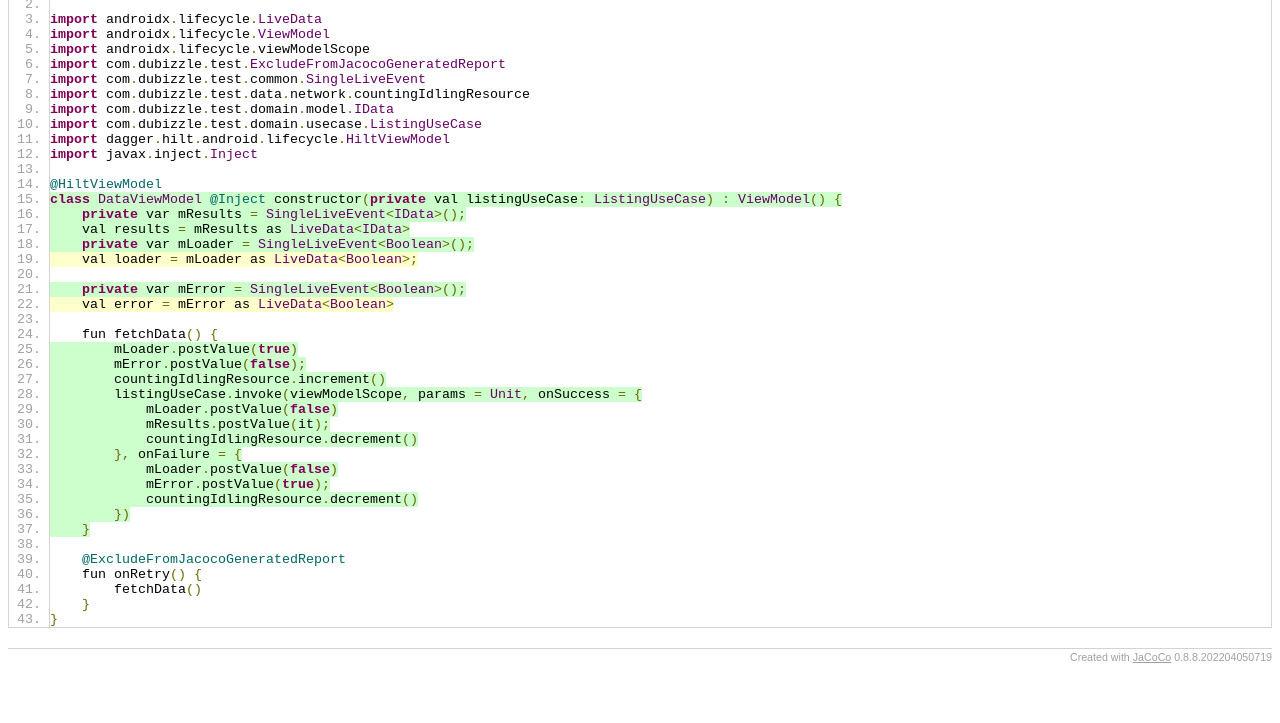
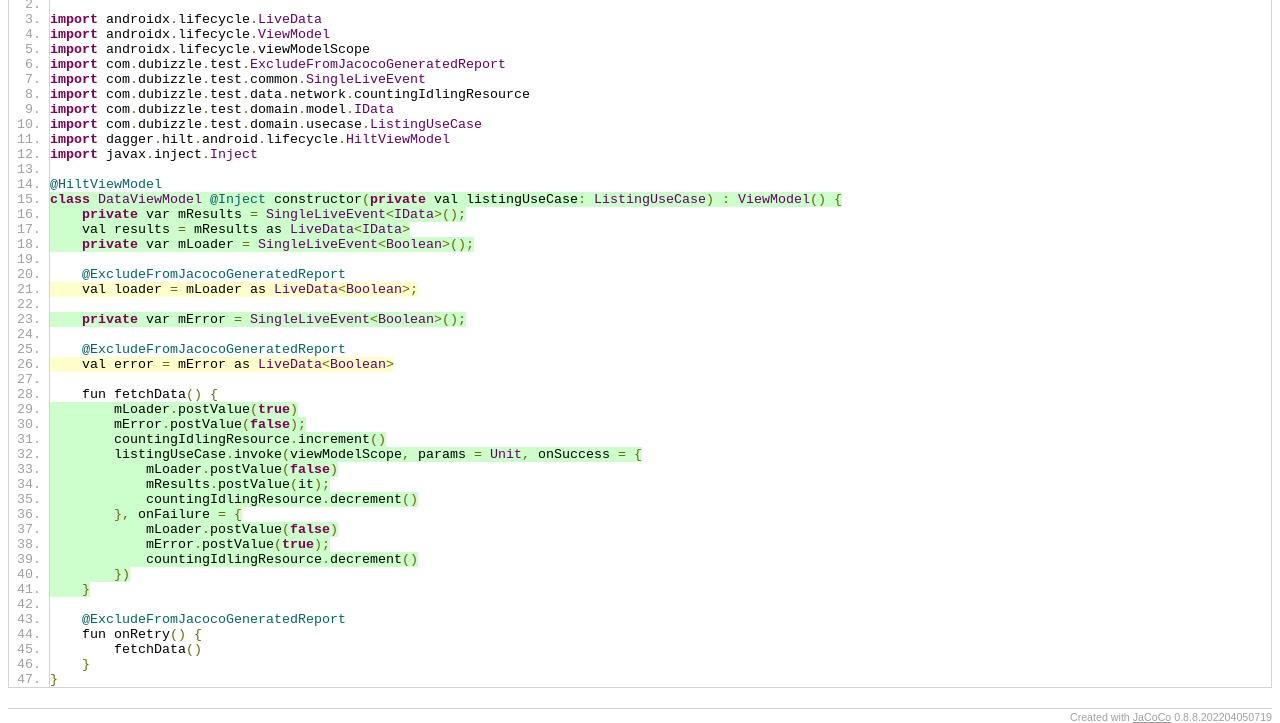
Before and after one commit to narayan07feb/dubizzleTest, a plain HTML site: page 2/com.dubizzle.test.viewmodel/DataViewModel.kt.html in a window 1280 px wide. Shown: the part 108-831 px from the top of the page. Before the commit the page ends 800 px from the top, so only its background shows below. Drawn offline with Linux system fonts and the light colour scheme.

Commit message:
Deploying to gh-pages from @ narayan07feb/dubizzleTest@98eff7183496221e53c4c7a1a64e606173bfbc6c 🚀

```diff
--- a/2/com.dubizzle.test.viewmodel/DataViewModel.kt.html
+++ b/2/com.dubizzle.test.viewmodel/DataViewModel.kt.html
@@ -16,25 +16,29 @@ import javax.inject.Inject
 <span class="fc" id="L16">    private var mResults = SingleLiveEvent&lt;IData&gt;();</span>
 <span class="fc" id="L17">    val results = mResults as LiveData&lt;IData&gt;</span>
 <span class="fc" id="L18">    private var mLoader = SingleLiveEvent&lt;Boolean&gt;();</span>
-<span class="pc" id="L19">    val loader = mLoader as LiveData&lt;Boolean&gt;;</span>
 
-<span class="fc" id="L21">    private var mError = SingleLiveEvent&lt;Boolean&gt;();</span>
-<span class="pc" id="L22">    val error = mError as LiveData&lt;Boolean&gt;</span>
+    @ExcludeFromJacocoGeneratedReport
+<span class="pc" id="L21">    val loader = mLoader as LiveData&lt;Boolean&gt;;</span>
+
+<span class="fc" id="L23">    private var mError = SingleLiveEvent&lt;Boolean&gt;();</span>
+
+    @ExcludeFromJacocoGeneratedReport
+<span class="pc" id="L26">    val error = mError as LiveData&lt;Boolean&gt;</span>
 
     fun fetchData() {
-<span class="fc" id="L25">        mLoader.postValue(true)</span>
-<span class="fc" id="L26">        mError.postValue(false);</span>
-<span class="fc" id="L27">        countingIdlingResource.increment()</span>
-<span class="fc" id="L28">        listingUseCase.invoke(viewModelScope, params = Unit, onSuccess = {</span>
-<span class="fc" id="L29">            mLoader.postValue(false)</span>
-<span class="fc" id="L30">            mResults.postValue(it);</span>
-<span class="fc" id="L31">            countingIdlingResource.decrement()</span>
-<span class="fc" id="L32">        }, onFailure = {</span>
+<span class="fc" id="L29">        mLoader.postValue(true)</span>
+<span class="fc" id="L30">        mError.postValue(false);</span>
+<span class="fc" id="L31">        countingIdlingResource.increment()</span>
+<span class="fc" id="L32">        listingUseCase.invoke(viewModelScope, params = Unit, onSuccess = {</span>
 <span class="fc" id="L33">            mLoader.postValue(false)</span>
-<span class="fc" id="L34">            mError.postValue(true);</span>
+<span class="fc" id="L34">            mResults.postValue(it);</span>
 <span class="fc" id="L35">            countingIdlingResource.decrement()</span>
-<span class="fc" id="L36">        })</span>
-<span class="fc" id="L37">    }</span>
+<span class="fc" id="L36">        }, onFailure = {</span>
+<span class="fc" id="L37">            mLoader.postValue(false)</span>
+<span class="fc" id="L38">            mError.postValue(true);</span>
+<span class="fc" id="L39">            countingIdlingResource.decrement()</span>
+<span class="fc" id="L40">        })</span>
+<span class="fc" id="L41">    }</span>
 
     @ExcludeFromJacocoGeneratedReport
     fun onRetry() {
```
Also changed, not shown: 2/com.dubizzle.test.viewmodel/DataViewModel$fetchData$1.html (+1 -1 lines), 2/com.dubizzle.test.viewmodel/DataViewModel$fetchData$2.html (+1 -1 lines), 2/com.dubizzle.test.viewmodel/DataViewModel.html (+1 -1 lines), 2/jacoco-sessions.html (+1 -1 lines).
